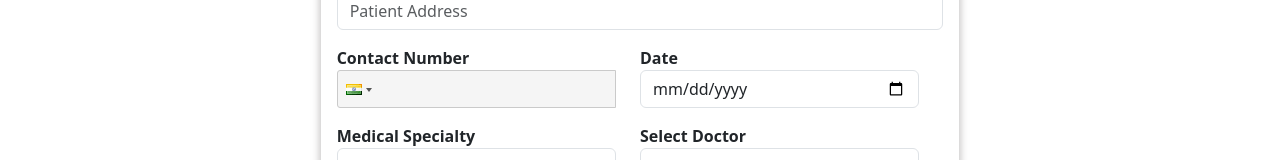
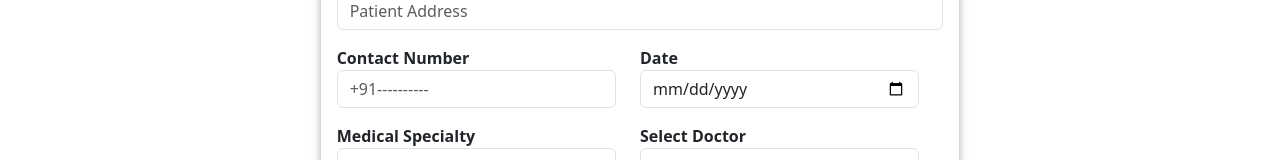
Before and after one commit to HaldarSayan18/careNcure, a React (Create React App) app in the folder frontend/: page /appointment in a window 1280 px wide. Shown: the part 328-488 px from the top of the page. Built offline with nearby package versions, Linux system fonts and the light colour scheme.

Commit message:
modified the appointment form

```diff
--- a/frontend/src/pages/Appointment.jsx
+++ b/frontend/src/pages/Appointment.jsx
@@ -11,9 +11,9 @@ import { appointmentFormValidation } from '../validation/FormValidation';
 import { baseURL } from '../assets/API/API.js';
 
 const Appointment = () => {
-    const [phone, setPhone] = useState('');
+    // const [phone, setPhone] = useState('');
     const handleAppointmentSubmit = (values, { resetForm }) => {
-        values.contact_number = phone;
+        // values.contact_number = phone;
         axios.post(`${baseURL}/appoinment/book`, values)
             .then((res) => {
                 console.log("Form Submitted:", res.data);
@@ -81,20 +81,7 @@ const Appointment = () => {
                         <Row className="mb-3">
                             <Col>
                                 <label><strong>Contact Number</strong></label>
-                                <PhoneInput
-                                    country={'in'}
-                                    onlyCountries={['in']}
-                                    value={phone}
-                                    onChange={(value) => {
-                                        setPhone(value);
-                                        setFieldValue("contact_number", value); // <-- updates Formik
-                                    }}
-                                    inputProps={{
-                                        required: true,
-                                        className: 'form-control'
-                                    }}
-                                    containerClass='react-tel-input w-100'
-                                />
+                                <Field type="text" name="contact_number" className="form-control" placeholder="+91----------" maxLength={10} />
                                 <ErrorMessage name="contact_number" component="div" className="text-danger" />
                             </Col>
 
--- a/frontend/src/validation/FormValidation.jsx
+++ b/frontend/src/validation/FormValidation.jsx
@@ -11,7 +11,7 @@ export const appointmentFormValidation = Yup.object().shape({
         .required('Age is required'),
     address: Yup.string().required('Address is required'),
     contact_number: Yup.string()
-        .matches(/^[0-9]{12}$/, 'Contact number must be 10 digits')
+        .matches(/^[0-9]{10}$/, 'Contact number must be 10 digits')
         .required('Contact number is required'),
     date: Yup.date().required('Date is required'),
     medical_speciality: Yup.string().required('Speciality is required'),
```
